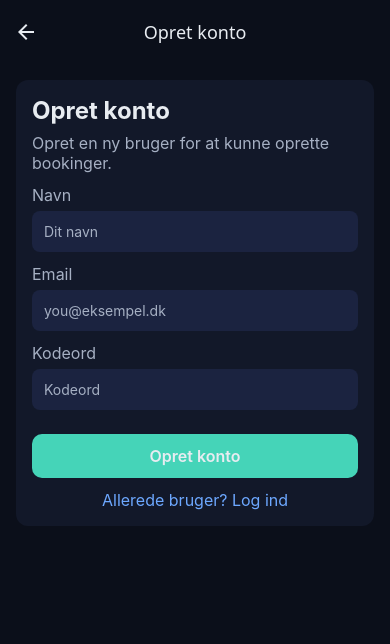
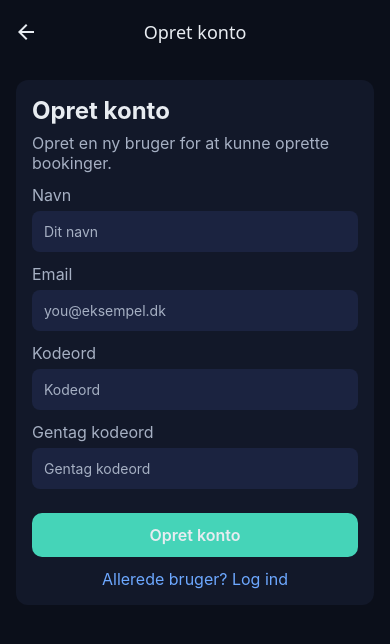
Before and after one commit to GitBamo/INNO_GK_1, a React Native app: screen /Register in a window 390 px wide. Shown: the top 644 px of the page. Built offline with nearby package versions, Linux system fonts and the light colour scheme.

Commit message:
Nyt felt: “Gentag kodeord” på RegisterScreen. Hvis alt er ok, kaldes signUp som før.

```diff
--- a/src/screens/RegisterScreen.js
+++ b/src/screens/RegisterScreen.js
@@ -16,9 +16,20 @@ export default function RegisterScreen({ navigation }) {
   const [name, setName] = useState("");
   const [email, setEmail] = useState("");
   const [password, setPassword] = useState("");
+  const [confirm, setConfirm] = useState("");
+  const [error, setError] = useState("");
   const [loading, setLoading] = useState(false);
 
   async function onRegister() {
+    setError("");
+    if (password !== confirm) {
+      setError("Kodeordene er ikke ens.");
+      return;
+    }
+    if (password.length < 6) {
+      setError("Kodeord skal være mindst 6 tegn.");
+      return;
+    }
     setLoading(true);
     const ok = await signUp({
       name: name.trim(),
@@ -96,6 +107,34 @@ export default function RegisterScreen({ navigation }) {
             }}
           />
 
+          <Text style={styles.paragraph}>Gentag kodeord</Text>
+          <TextInput
+            value={confirm}
+            onChangeText={setConfirm}
+            placeholder="Gentag kodeord"
+            placeholderTextColor={colors.muted}
+            secureTextEntry
+            style={{
+              backgroundColor: "#1b2340",
+              color: "white",
+              borderRadius: 8,
+              padding: 12,
+              marginTop: 6,
+              marginBottom: 12,
+            }}
+          />
+
+          {error ? (
+            <Text
+              style={[
+                styles.paragraph,
+                { color: colors.danger, marginBottom: 12 },
+              ]}
+            >
+              {error}
+            </Text>
+          ) : null}
+
           <TouchableOpacity
             style={[styles.button, { backgroundColor: colors.accent }]}
             onPress={onRegister}
```
